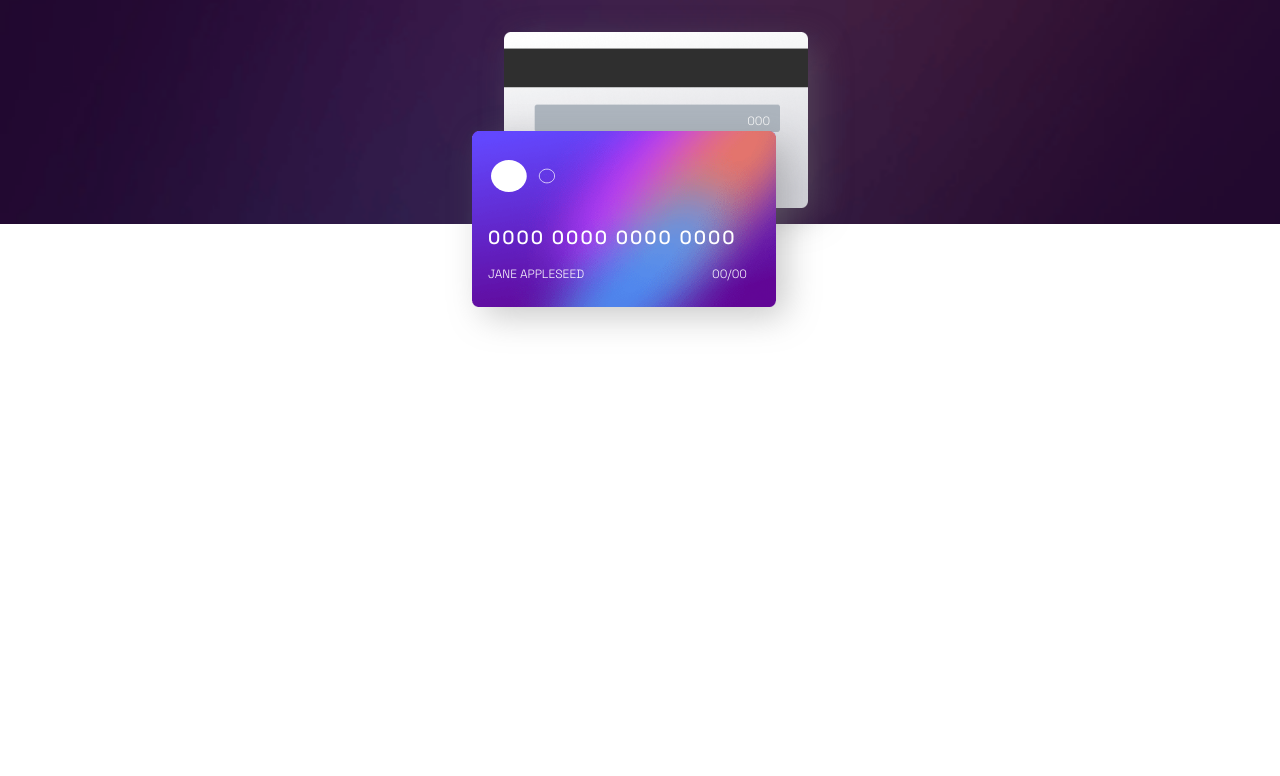
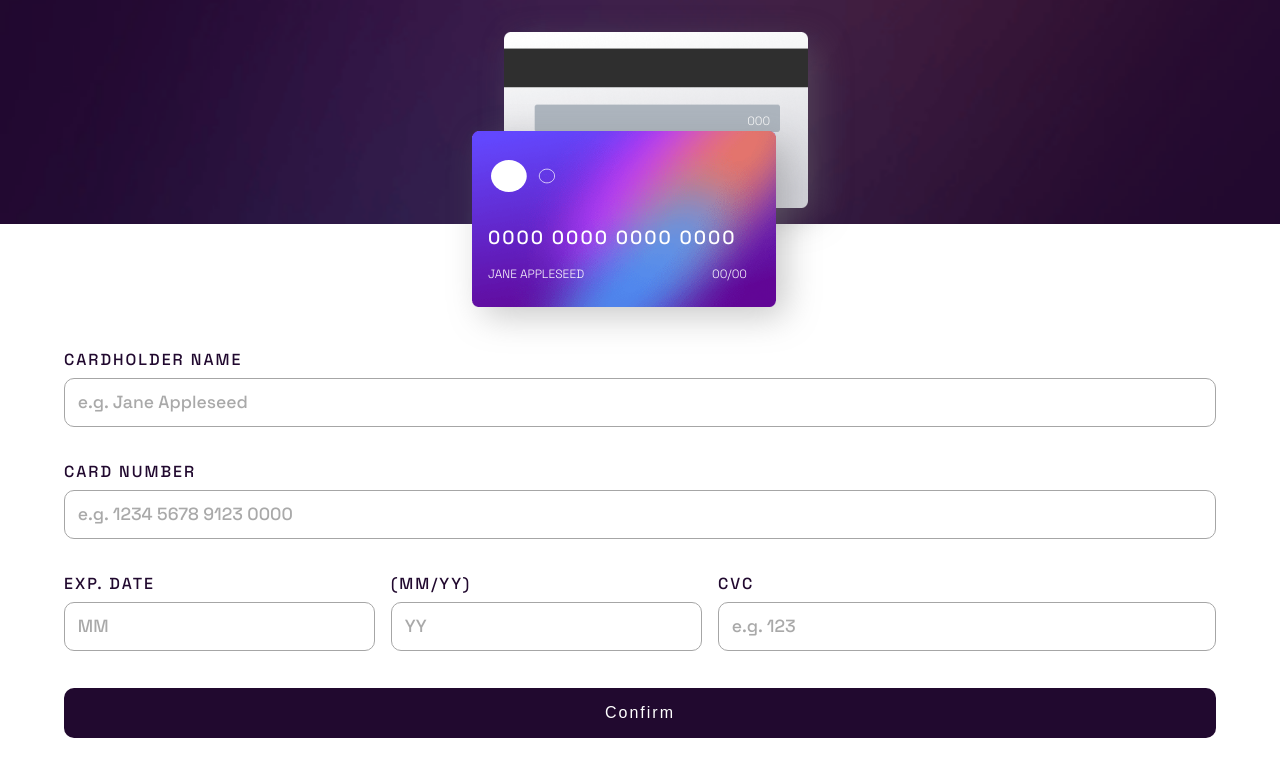
Before and after one commit to CiroJSCH/Card-Detail-Form, a React (Vite) app: page / in a window 1280 px wide. Shown: the top 776 px of the page. Built offline with nearby package versions, Linux system fonts and the light colour scheme.

Commit message:
Formulario y estilos

```diff
--- a/src/App.jsx
+++ b/src/App.jsx
@@ -1,9 +1,14 @@
 import Cards from "./components/Cards";
+import CardForm from "./components/CardForm";
+
+import "./styles/reset.css";
+import "./styles/app.css";
 
 const App = () => {
   return (
     <div className="App">
       <Cards />
+      <CardForm />
     </div>
   )
 }
--- /dev/null
+++ b/src/components/CardForm.jsx
@@ -0,0 +1,107 @@
+import * as yup from "yup";
+import { Formik, Field, Form, ErrorMessage } from "formik";
+
+import "../styles/form.css";
+
+const validationSchema = yup.object({
+  name: yup.string().required("Required"),
+  cardNumber: yup.string().required("Required"),
+  dateM: yup.string().required("Required"),
+  dateY: yup.string().required("Required"),
+  cvc: yup.number().required("Required"),
+});
+
+const initialValues = {
+  name: "",
+  cardNumber: "",
+  dateM: "",
+  dateY: "",
+  cvc: "",
+};
+
+const CardForm = () => {
+  return (
+    <div className="form">
+      <Formik
+        initialValues={initialValues}
+        onSubmit={() => console.log("caca")}
+        validationSchema={validationSchema}
+      >
+        {({ errors, touched }) => (
+          <Form className="form-container">
+            <div className="form-field">
+              <label htmlFor="name">Cardholder Name</label>
+              <Field
+                id="name"
+                name="name"
+                placeholder="e.g. Jane Appleseed"
+                className="field"
+              />
+              <ErrorMessage name="name" component={"span"} className="error" />
+            </div>
+
+            <div className="form-field">
+              <label htmlFor="cardNumber">Card Number</label>
+              <Field
+                id="cardNumber"
+                name="cardNumber"
+                placeholder="e.g. 1234 5678 9123 0000 "
+                className="field large-field"
+              />
+              <ErrorMessage
+                name="cardNumber"
+                component={"span"}
+                className="error"
+              />
+            </div>
+
+            <div className="form-number">
+              <div className="form-number-field form-short">
+                <label htmlFor="dateM">Exp. Date</label>
+                <Field
+                  id="dateM"
+                  name="dateM"
+                  placeholder="MM"
+                  className="field"
+                />
+                <ErrorMessage
+                  name="dateM"
+                  component={"span"}
+                  className="error"
+                />
+              </div>
+              <div className="form-number-field form-short">
+                <label htmlFor="dateY">(MM/YY)</label>
+                <Field
+                  id="dateY"
+                  name="dateY"
+                  placeholder="YY"
+                  className="field"
+                />
+                <ErrorMessage
+                  name="dateY"
+                  component={"span"}
+                  className="error"
+                />
+              </div>
+              <div className="form-number-field form-medium">
+                <label htmlFor="cvc">CVC</label>
+                <Field
+                  id="cvc"
+                  name="cvc"
+                  placeholder="e.g. 123"
+                  className="field"
+                />
+                <ErrorMessage name="cvc" component={"span"} className="error" />
+              </div>
+            </div>
+
+            <button type="submit">Confirm</button>
+          </Form>
+        )}
+      </Formik>
+    </div>
+  );
+};
+
+export default CardForm;
--- a/src/main.jsx
+++ b/src/main.jsx
@@ -1,8 +1,6 @@
 import React from 'react'
 import ReactDOM from 'react-dom/client'
 import App from './App'
-
-import "./styles/reset.css";
 
 ReactDOM.createRoot(document.getElementById('root')).render(
   <React.StrictMode>
--- /dev/null
+++ b/src/styles/app.css
@@ -0,0 +1,19 @@
+@import url("https://fonts.googleapis.com/css2?family=Space+Grotesk:wght@300;500&display=swap");
+
+.App {
+  font-family: "Space Grotesk", sans-serif;
+  display: flex;
+  flex-direction: column;
+  min-height: 100vh;
+  width: 100vw;
+  gap: 8rem;
+}
+
+@media screen and (min-width: 1440px) {
+  .App {
+    align-items: center;
+    flex-direction: row;
+    justify-content: space-between;
+    width: 90vw;
+  }
+}
--- a/src/styles/cards.css
+++ b/src/styles/cards.css
@@ -1,5 +1,3 @@
-@import url("https://fonts.googleapis.com/css2?family=Space+Grotesk:wght@300;500&display=swap");
-
 .cards {
   height: 28vh;
   width: 100vw;
--- /dev/null
+++ b/src/styles/form.css
@@ -0,0 +1,78 @@
+.form-container {
+    width: 90%;
+    display: flex;
+    flex-direction: column;
+    margin: 0 auto;
+}
+
+label {
+  text-transform: uppercase;
+  color: hsl(278, 68%, 11%);
+  letter-spacing: 2px;
+  font-size: 14px;
+}
+
+button {
+  background-color: hsl(278, 68%, 11%);
+  color: white;
+  padding: 1rem 0;
+  border: none;
+  border-radius: 10px;
+  font-size: 1rem;
+  letter-spacing: 2px;
+}
+
+.field {
+  padding: .8rem;
+  border: 1px solid hsl(0, 0%, 65%);
+  border-radius: 10px;
+  font-family: "Space Grotesk", sans-serif;
+  color: hsl(278, 68%, 11%);
+  font-size: 1.1rem;
+  margin-top: .6rem;
+}
+
+.field:focus {
+  outline: none;
+  border-color: hsl(278, 94%, 30%);
+}
+
+.form-field {
+  display: flex;
+  flex-direction: column;
+  height: 7rem;
+}
+
+.field::placeholder {
+  font-family: "Space Grotesk", sans-serif;
+  color: darkgrey;
+}
+
+.form-number {
+  display: flex;
+  gap: 1rem;
+}
+
+.form-number-field {
+  display: flex;
+  flex-direction: column;
+  height: 7rem;
+}
+
+.form-short {
+  width: 27%;
+}
+
+.form-medium {
+  width: calc(46% - 2rem);
+}
+
+.error {
+  color: red;
+  margin-top: .5rem;
+  font-size: 13px;
+}
+
+@media screen and (min-width: 1440px) {
+
+}
```
Also changed, not shown: src/components/Form.jsx (deleted, +0 -7 lines).
